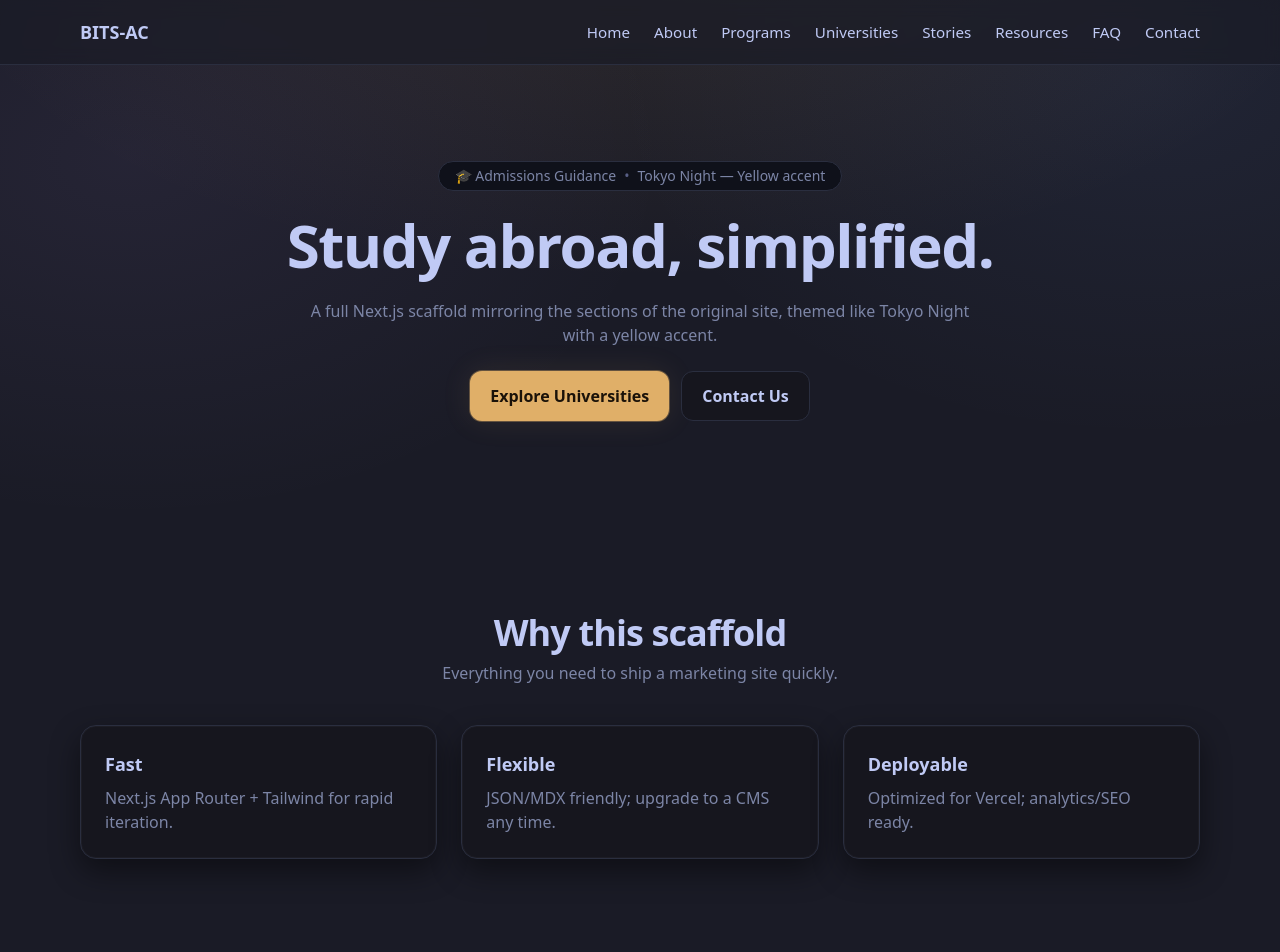
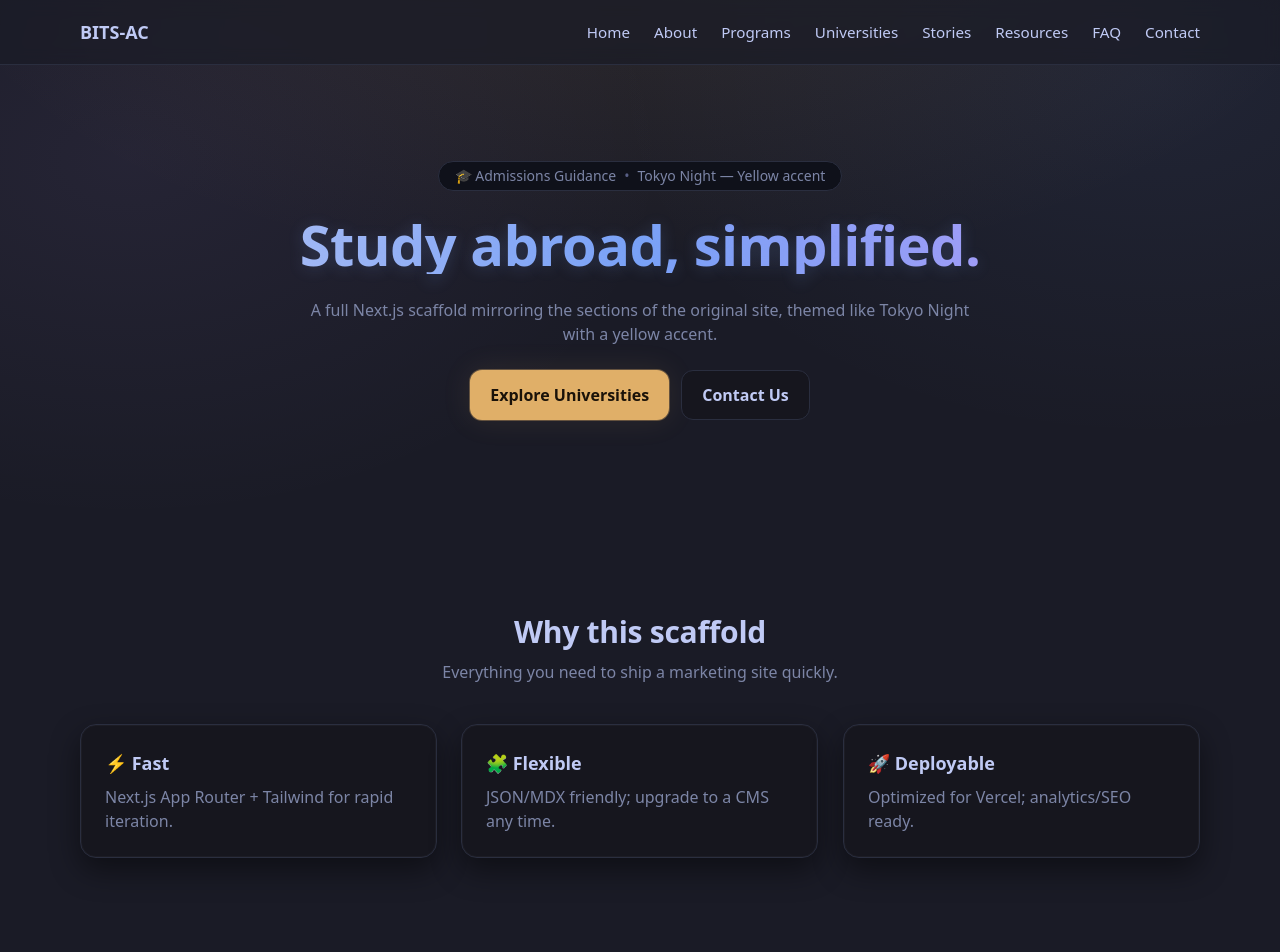
Before and after one commit to AnirudhSKrishnan/bridgetobits, a Next.js app: page / in a window 1280 px wide. Shown: the top 952 px of the page. Built offline with nearby package versions, Linux system fonts and the light colour scheme.

Commit message:
basic animations

```diff
--- a/app/globals.css
+++ b/app/globals.css
@@ -260,3 +260,60 @@ body {
 @media (max-width: 480px) {
   .testimonial-card { min-width: 280px; }
 }
+/* ---------- Typography polish ---------- */
+.display-gradient {
+  background: linear-gradient(90deg, #c0caf5 0%, #7aa2f7 50%, #bb9af7 100%);
+  -webkit-background-clip: text;
+  background-clip: text;
+  color: transparent;
+  text-shadow: 0 2px 16px rgba(122,162,247,0.20);
+}
+.h1 { font-size: clamp(2.25rem, 2.5vw + 1.5rem, 4rem); line-height: 1.05; letter-spacing: -0.01em; }
+.h2 { font-size: clamp(1.5rem, 1.1vw + 1rem, 2.25rem); letter-spacing: -0.01em; }
+
+/* Accent underline helper (for short phrases) */
+.underline-accent {
+  background-image: linear-gradient(180deg, transparent 60%, rgba(224,175,104,0.25) 0);
+  background-size: 100% 100%;
+  background-repeat: no-repeat;
+}
+
+/* ---------- Micro-interactions ---------- */
+.btn { transition: transform .15s ease, box-shadow .2s ease, filter .2s ease; }
+.btn:hover { transform: translateY(-1px); }
+.btn:active { transform: translateY(0); }
+
+/* Subtle lift on cards on hover/focus (keeps your yellow tint) */
+.card, .card-focusable { transition: transform .18s ease, box-shadow .18s ease; }
+.card:hover { transform: translateY(-1px); }
+
+/* ---------- Reveal on scroll (no libs) ---------- */
+.reveal {
+  opacity: 0;
+  transform: translateY(12px);
+  transition: opacity .6s ease, transform .6s ease, filter .6s ease;
+  will-change: opacity, transform, filter;
+}
+.reveal.reveal-scale { transform: scale(.98); }
+.reveal.reveal-fade   { transform: none; }
+
+.reveal.is-visible { opacity: 1; transform: none; }
+.reveal.reveal-scale.is-visible { transform: scale(1); }
+
+@media (prefers-reduced-motion: reduce) {
+  .reveal { transition: none; transform: none; opacity: 1; }
+}
+
+/* ---------- Marquee (kept from earlier, L→R) ---------- */
+.marquee { position: relative; overflow: hidden; }
+.marquee__track { display: flex; gap: 24px; width: max-content; animation: marquee-scroll 35s linear infinite reverse; will-change: transform; }
+.marquee:hover .marquee__track { animation-play-state: paused; }
+.marquee::before, .marquee::after { content:""; position:absolute; top:0; bottom:0; width:96px; pointer-events:none; z-index:1; }
+.marquee::before { left:0;  background: linear-gradient(to right, var(--tn-bg), rgba(26,27,38,0)); }
+.marquee::after  { right:0; background: linear-gradient(to left,  var(--tn-bg), rgba(26,27,38,0)); }
+.testimonial-card { min-width: 360px; }
+@keyframes marquee-scroll { from { transform: translateX(0);} to { transform: translateX(-50%);} }
+@media (max-width: 480px){ .testimonial-card { min-width: 280px; }}
+
+/* Make sure shadows/glows are not clipped */
+.section, .container, main { overflow: visible; }
--- a/app/page.tsx
+++ b/app/page.tsx
@@ -1,6 +1,7 @@
 import Link from "next/link";
 import Section from "@/components/section";
 import FeatureCard from "@/components/feature-card";
+import Reveal from "@/components/reveal";
 
 export default function HomePage() {
   const testimonials = [
@@ -17,6 +18,7 @@ export default function HomePage() {
       {/* HERO */}
       <Section className="relative">
         <div className="text-center space-y-6">
+          <Reveal delay={50}>
             <div
               className="inline-flex items-center gap-2 rounded-full px-4 py-1 text-sm"
               style={{ border: "1px solid var(--tn-border)", background: "#0f111a", color: "var(--tn-muted)" }}
@@ -25,38 +27,64 @@ export default function HomePage() {
               <span style={{ color: "#585f86" }}>•</span>
               <span>Tokyo Night — Yellow accent</span>
             </div>
-          <h1 className="h1" style={{ color: "var(--tn-text)" }}>
-            Study abroad, simplified.
-          </h1>
+          </Reveal>
+
+          <Reveal delay={120}>
+            <h1 className="h1 display-gradient">Study abroad, simplified.</h1>
+          </Reveal>
+
+          <Reveal delay={220} variant="fade">
             <p className="muted max-w-2xl mx-auto">
               A full Next.js scaffold mirroring the sections of the original site, themed like Tokyo Night with a yellow accent.
             </p>
+          </Reveal>
+
+          <Reveal delay={320} variant="scale">
             <div className="flex justify-center gap-3">
               <Link href="/universities" className="btn btn-primary">Explore Universities</Link>
               <Link href="/contact" className="btn btn-ghost">Contact Us</Link>
             </div>
+          </Reveal>
         </div>
       </Section>
 
       {/* FEATURES */}
       <Section>
         <div className="text-center mb-10">
-          <h2 className="h2" style={{ color: "var(--tn-text)" }}>Why this scaffold</h2>
+          <Reveal>
+            <h2 className="h2" style={{ color: "var(--tn-text)" }}>
+              Why this scaffold
+            </h2>
+          </Reveal>
+          <Reveal delay={120} variant="fade">
             <p className="muted mt-2">Everything you need to ship a marketing site quickly.</p>
+          </Reveal>
         </div>
+
         <div className="grid md:grid-cols-3 gap-6">
-          <FeatureCard title="Fast" desc="Next.js App Router + Tailwind for rapid iteration." />
-          <FeatureCard title="Flexible" desc="JSON/MDX friendly; upgrade to a CMS any time." />
-          <FeatureCard title="Deployable" desc="Optimized for Vercel; analytics/SEO ready." />
+          {[
+            { title: "⚡ Fast", desc: "Next.js App Router + Tailwind for rapid iteration." },
+            { title: "🧩 Flexible", desc: "JSON/MDX friendly; upgrade to a CMS any time." },
+            { title: "🚀 Deployable", desc: "Optimized for Vercel; analytics/SEO ready." },
+          ].map((f, i) => (
+            <Reveal key={f.title} delay={80 * i}>
+              <FeatureCard title={f.title} desc={f.desc} />
+            </Reveal>
+          ))}
         </div>
       </Section>
 
       {/* TESTIMONIALS — marquee */}
       <Section>
         <div className="text-center">
+          <Reveal>
             <h2 className="h2" style={{ color: "var(--tn-text)" }}>Join hundreds of students</h2>
+          </Reveal>
+          <Reveal delay={120} variant="fade">
             <p className="muted mt-2">Testimonials area (sample content).</p>
+          </Reveal>
 
+          <Reveal delay={180} variant="scale">
             <div className="mt-8 marquee" aria-label="Student testimonials">
               <div className="marquee__track">
                 {loop.map((t, i) => (
@@ -67,10 +95,13 @@ export default function HomePage() {
                 ))}
               </div>
             </div>
+          </Reveal>
 
+          <Reveal delay={260}>
             <div className="mt-10">
               <Link href="/contact" className="btn btn-primary">Book a free call</Link>
             </div>
+          </Reveal>
         </div>
       </Section>
     </div>
--- /dev/null
+++ b/components/reveal.tsx
@@ -0,0 +1,48 @@
+"use client";
+
+import { useEffect, useRef, useState } from "react";
+
+type Props = {
+  children: React.ReactNode;
+  as?: keyof JSX.IntrinsicElements;
+  delay?: number;          // ms
+  variant?: "up" | "scale" | "fade";
+  className?: string;
+};
+
+export default function Reveal({
+  children,
+  as: Tag = "div",
+  delay = 0,
+  variant = "up",
+  className,
+}: Props) {
+  const ref = useRef<HTMLElement | null>(null);
+  const [shown, setShown] = useState(false);
+
+  useEffect(() => {
+    const el = ref.current;
+    if (!el) return;
+    const obs = new IntersectionObserver(
+      ([entry]) => {
+        if (entry.isIntersecting) {
+          setShown(true);
+          obs.disconnect();
+        }
+      },
+      { threshold: 0.12, rootMargin: "0px 0px -10% 0px" }
+    );
+    obs.observe(el);
+    return () => obs.disconnect();
+  }, []);
+
+  return (
+    <Tag
+      ref={ref as any}
+      className={`reveal ${variant === "scale" ? "reveal-scale" : variant === "fade" ? "reveal-fade" : ""} ${shown ? "is-visible" : ""} ${className ?? ""}`}
+      style={{ transitionDelay: `${delay}ms` }}
+    >
+      {children}
+    </Tag>
+  );
+}
```
Lines whose indentation alone changed are shown as unchanged.
